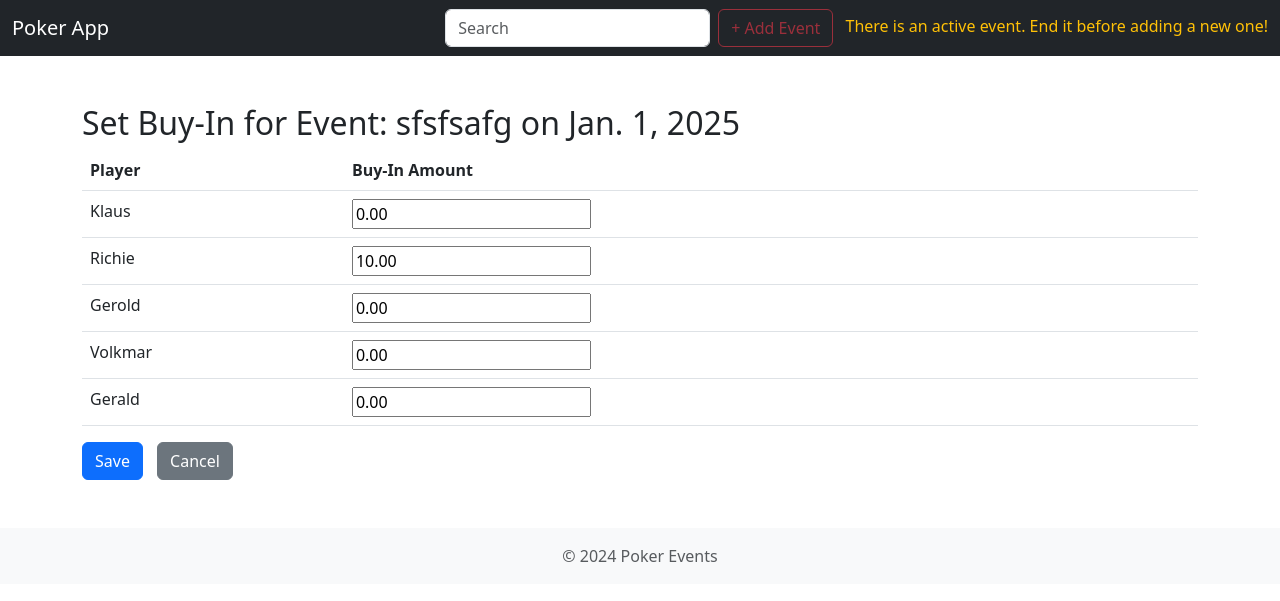
After one commit to ixacin26/Poker_Events, a Django app: page /buy_in/1/ in a window 1280 px wide. The commit adds this page. Shown: the top 601 px of the page. Run offline with Django 5.2, Linux system fonts and the light colour scheme; data comes from the database, SQL or seed files in the repository; both versions use the stored data as it was after the commit; some libraries are stand-ins or nearby versions.

Commit message:
added backend-logic for buy-in_changed display of active event_next: add buy-in to database

```diff
--- a/poker_events/poker_data/models.py
+++ b/poker_events/poker_data/models.py
@@ -43,6 +43,7 @@ class EventParticipation(models.Model):
     player = models.ForeignKey(Player, on_delete=models.CASCADE, related_name='event_participations')
     event = models.ForeignKey(Event, on_delete=models.CASCADE)
     earnings = models.DecimalField(max_digits=10, decimal_places=2, default=0)
+    buy_in = models.DecimalField(max_digits=10, decimal_places=2, default=0)  # New buy-in field
 
     def save(self, *args, **kwargs):
         super().save(*args, **kwargs)
--- a/poker_events/poker_events/urls.py
+++ b/poker_events/poker_events/urls.py
@@ -26,4 +26,5 @@ urlpatterns = [
     path('add-event/', views.add_event, name='add_event'),
     path('add_players/<int:event_id>/', views.add_players, name='add_players'),
     path('end_event/<int:event_id>/', views.end_event, name='end_event'),
+    path('buy_in/<int:event_id>/', views.buy_in, name='buy_in'),
 ]
--- a/poker_events/poker_events/views.py
+++ b/poker_events/poker_events/views.py
@@ -1,5 +1,7 @@
 from django.shortcuts import render, redirect, get_object_or_404
+from django.forms import modelformset_factory
 from django.db.models import Sum, Q
+from django.db import transaction
 from poker_data.models import Player, Event, EventParticipation
 from django.utils import timezone
 from django.core.exceptions import ValidationError
@@ -125,3 +127,33 @@ def add_players(request, event_id):
         'event': event,
         'players': players
     })
+
+#View for buy_in in the beginning of an event as well as for re-buys
+def buy_in(request, event_id):
+    event = get_object_or_404(Event, id=event_id)
+    participations = EventParticipation.objects.filter(event=event)
+
+    # Create a modelformset for EventParticipation
+    BuyInFormSet = modelformset_factory(
+        EventParticipation,
+        fields=('buy_in',),
+        extra=0  # No extra empty forms
+    )
+
+    if request.method == 'POST':
+        formset = BuyInFormSet(request.POST, queryset=participations)
+        if formset.is_valid():
+            with transaction.atomic():
+                # Update the buy_in field for each player and adjust the event's pot
+                for form in formset:
+                    participation = form.save(commit=False)
+                    event.pot -= participation.buy_in  # Subtract buy-in from event pot
+                    participation.save()
+                event.save()
+
+            return redirect('home')  # Redirect to home after saving
+
+    else:
+        formset = BuyInFormSet(queryset=participations)
+
+    return render(request, 'buy_in.html', {'formset': formset, 'event': event})
--- /dev/null
+++ b/poker_events/templates/buy_in.html
@@ -0,0 +1,29 @@
+{% extends 'base.html' %}
+{% block content %}
+  <div class="container my-5">
+    <h2>Set Buy-In for Event: {{ event.host_location }} on {{ event.date }}</h2>
+    <form method="post" class="form-group">
+      {% csrf_token %}
+      <table class="table">
+        <thead>
+          <tr>
+            <th>Player</th>
+            <th>Buy-In Amount</th>
+          </tr>
+        </thead>
+        <tbody>
+          {% for form in formset %}
+            <tr>
+              <td>{{ form.instance.player.name }}</td>
+              <td>{{ form.buy_in }}</td>
+            </tr>
+          {% endfor %}
+        </tbody>
+      </table>
+      <div class="mt-3">
+        <button type="submit" class="btn btn-primary">Save</button>
+        <a href="{% url 'home' %}" class="btn btn-secondary">Cancel</a>
+      </div>
+    </form>
+  </div>
+{% endblock %}
--- a/poker_events/templates/home.html
+++ b/poker_events/templates/home.html
@@ -29,7 +29,7 @@
                       <div class="card">
                         <div class="card-body">
                           <h5 class="card-title">{{ participation.player.name }}</h5>
-                          <p class="card-text">Earnings: €{{ participation.earnings }}</p>
+                          <p class="card-text">Buy-In: €{{ participation.buy_in }}</p>
                         </div>
                       </div>
                     </div>
```
Also changed, not shown: poker_events/db.sqlite3, poker_events/poker_data/migrations/0003_eventparticipation_chips_bought_and_more.py (added), poker_events/poker_data/migrations/0004_remove_eventparticipation_chips_bought.py (added), poker_events/poker_data/migrations/0005_eventparticipation_buy_in.py (added).
